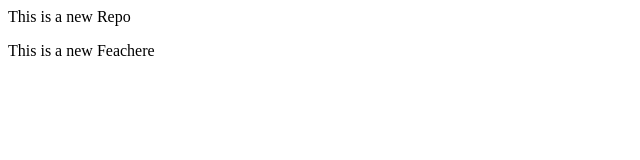
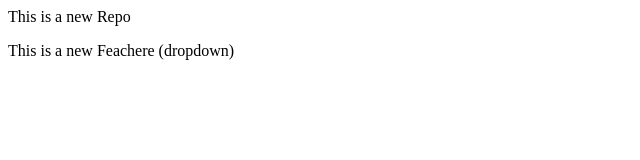
Before and after one commit to Pradeepvishwakarma02/localrepo, a plain HTML site: page index.html in a window 1280 px wide. Shown: the full height of the page, 0-640 px from the left. Drawn offline with Linux system fonts and the light colour scheme.

Commit message:
Add Dropdown

```diff
--- a/index.html
+++ b/index.html
@@ -1,2 +1,2 @@
 <p>This is a new Repo</p>
-<p>This is a new Feachere</p>
+<p>This is a new Feachere (dropdown) </p>
```
